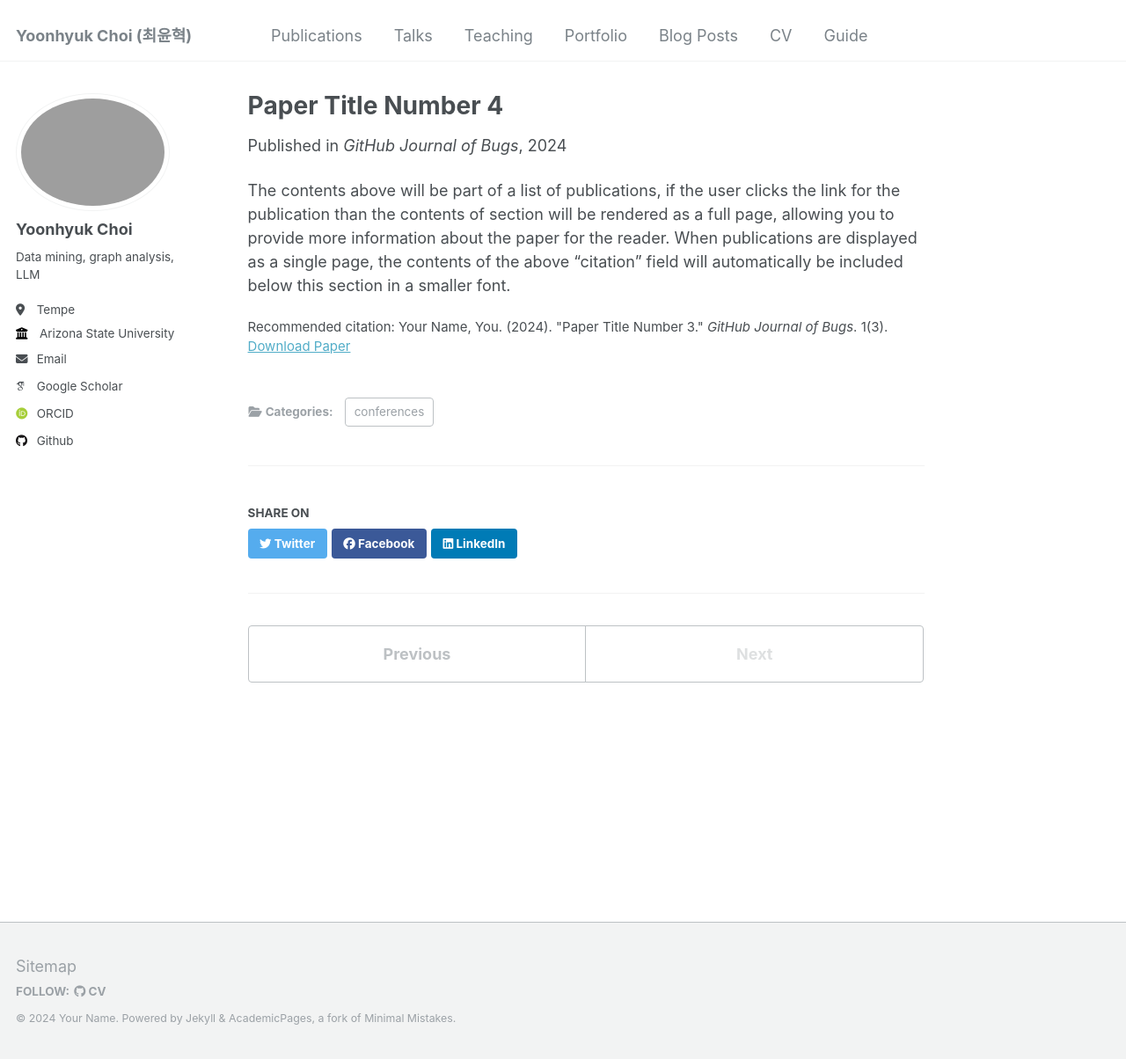
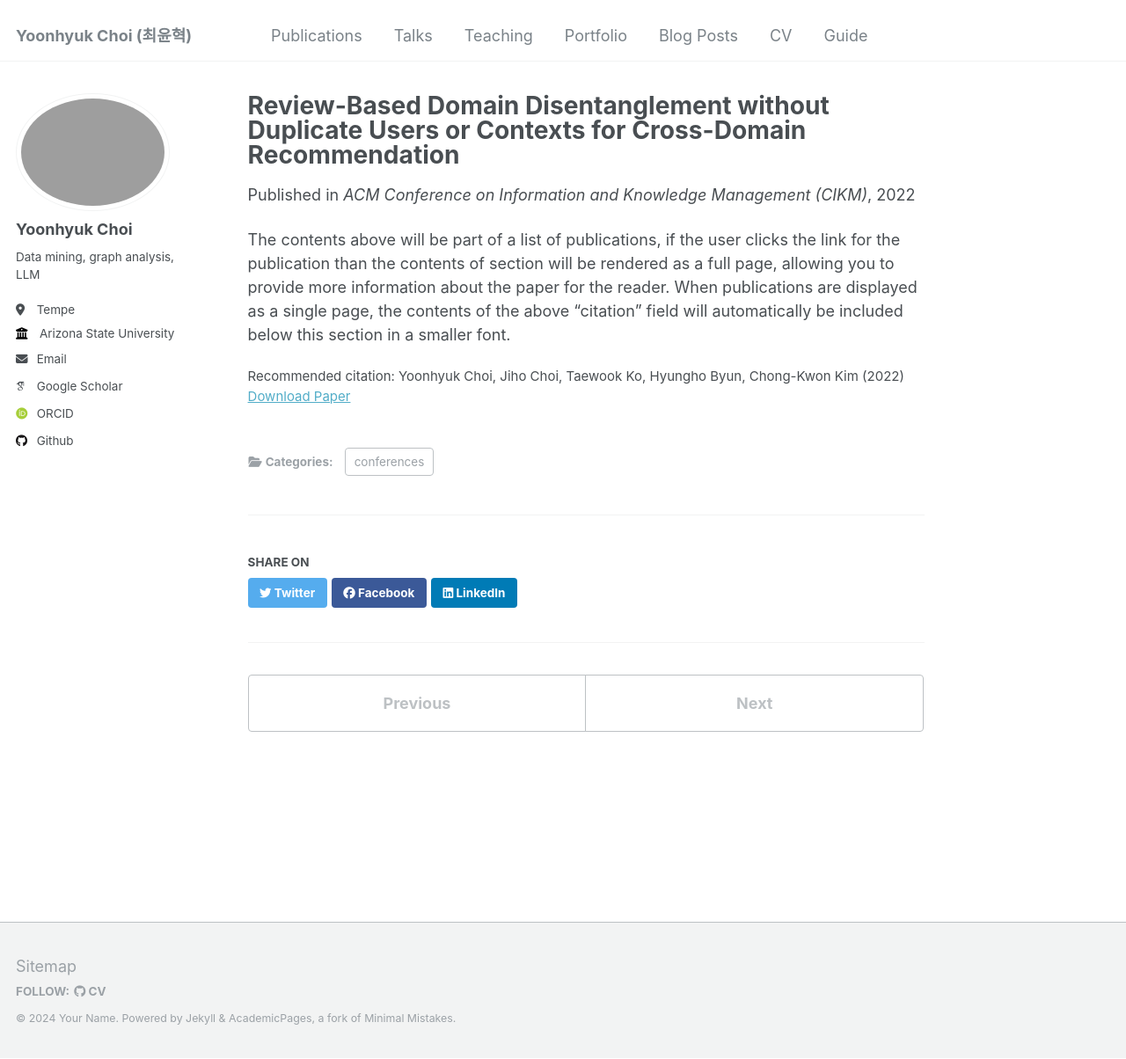
Before and after one commit to ChoiYoonHyuk/ChoiYoonHyuk.github.io, a Jekyll site: the page built from _publications/2024-02-17-paper-title-number-4.md, in a window 1280 px wide and 1204 px high. Shown: the whole window at 88% size. Built offline with Jekyll 4.4.1, drawn with Linux system fonts in a browser that asks for light colours; some web fonts are replaced.

Commit message:
Update 2024-02-17-paper-title-number-4.md

```diff
--- a/_publications/2024-02-17-paper-title-number-4.md
+++ b/_publications/2024-02-17-paper-title-number-4.md
@@ -1,13 +1,13 @@
 ---
-title: "Paper Title Number 4"
+title: "Review-Based Domain Disentanglement without Duplicate Users or Contexts for Cross-Domain Recommendation"
 collection: publications
 category: conferences
 permalink: /publication/2024-02-17-paper-title-number-4
 excerpt: 'This paper is about fixing template issue #693.'
-date: 2024-02-17
-venue: 'GitHub Journal of Bugs'
+date: 2022-10-17
+venue: 'ACM Conference on Information and Knowledge Management (CIKM)'
 paperurl: 'http://academicpages.github.io/files/paper3.pdf'
-citation: 'Your Name, You. (2024). &quot;Paper Title Number 3.&quot; <i>GitHub Journal of Bugs</i>. 1(3).'
+citation: 'Yoonhyuk Choi, Jiho Choi, Taewook Ko, Hyungho Byun, Chong-Kwon Kim (2022)'
 ---
 
 The contents above will be part of a list of publications, if the user clicks the link for the publication than the contents of section will be rendered as a full page, allowing you to provide more information about the paper for the reader. When publications are displayed as a single page, the contents of the above "citation" field will automatically be included below this section in a smaller font.
```
